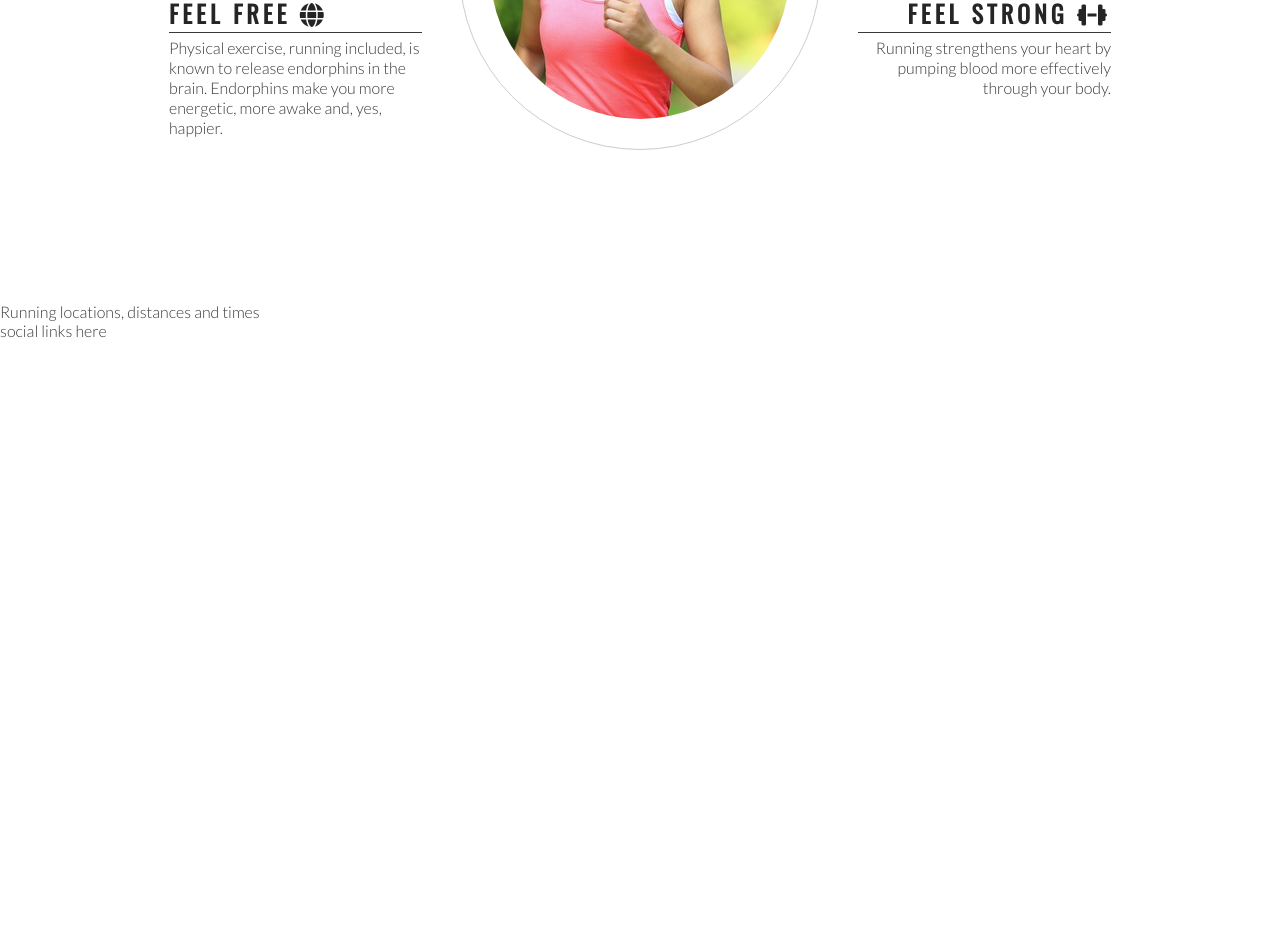
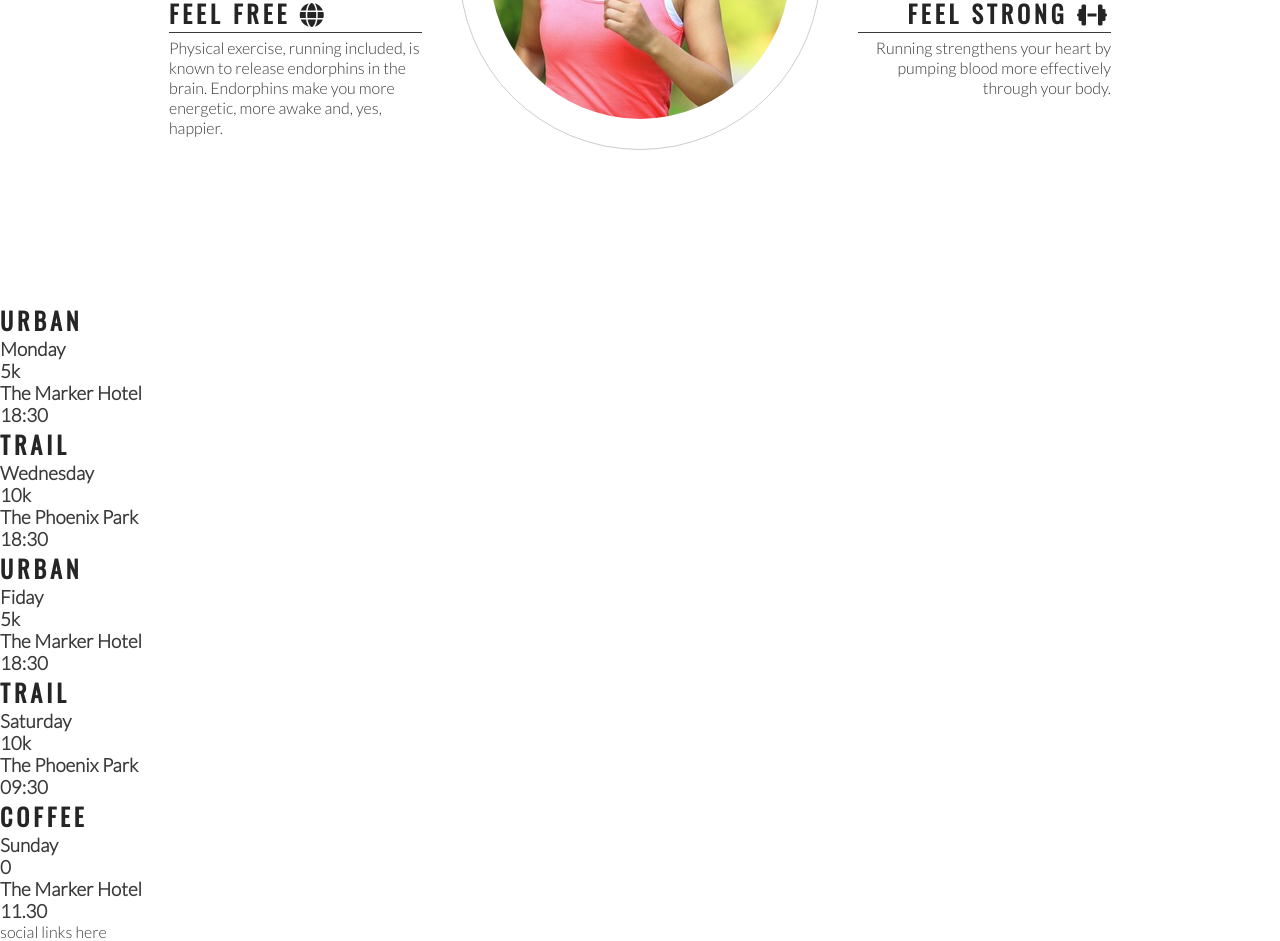
Before and after one commit to danny-fla/love-running, a plain HTML site: page index.html in a window 1280 px wide. Shown: the part 993-1934 px from the top of the page. Before the commit the page ends 1333 px from the top, so only its background shows below. Drawn offline with nearby package versions, Linux system fonts and the light colour scheme.

Commit message:
add meet up times main structure

```diff
--- a/index.html
+++ b/index.html
@@ -81,7 +81,41 @@
         </div>
     </section>
     <section>
-        Running locations, distances and times
+        <div>
+            <h2>Urban</h2>
+            <h3>Monday</h3>
+            <h3>5k</h3>
+            <h3>The Marker Hotel</h3>
+            <h3>18:30</h3>
+        </div>
+        <div>
+            <h2>Trail</h2>
+            <h3>Wednesday</h3>
+            <h3>10k</h3>
+            <h3>The Phoenix Park</h3>
+            <h3>18:30</h3>
+        </div>
+        <div>
+            <h2>Urban</h2>
+            <h3>Fiday</h3>
+            <h3>5k</h3>
+            <h3>The Marker Hotel</h3>
+            <h3>18:30</h3>
+        </div>
+        <div>
+            <h2>Trail</h2>
+            <h3>Saturday</h3>
+            <h3>10k</h3>
+            <h3>The Phoenix Park</h3>
+            <h3>09:30</h3>
+        </div>
+        <div>
+            <h2>Coffee</h2>
+            <h3>Sunday</h3>
+            <h3>0</h3>
+            <h3>The Marker Hotel</h3>
+            <h3>11.30</h3>
+        </div>
     </section>
     <footer>
         social links here
```
